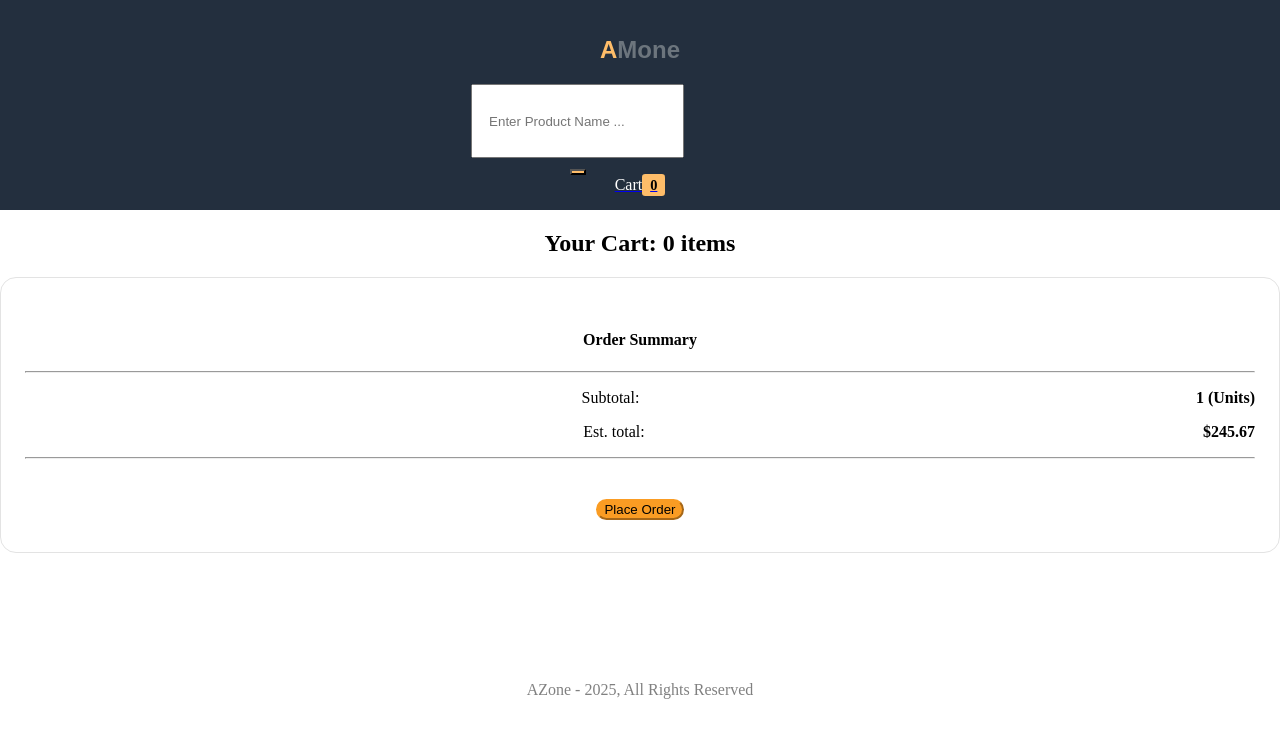
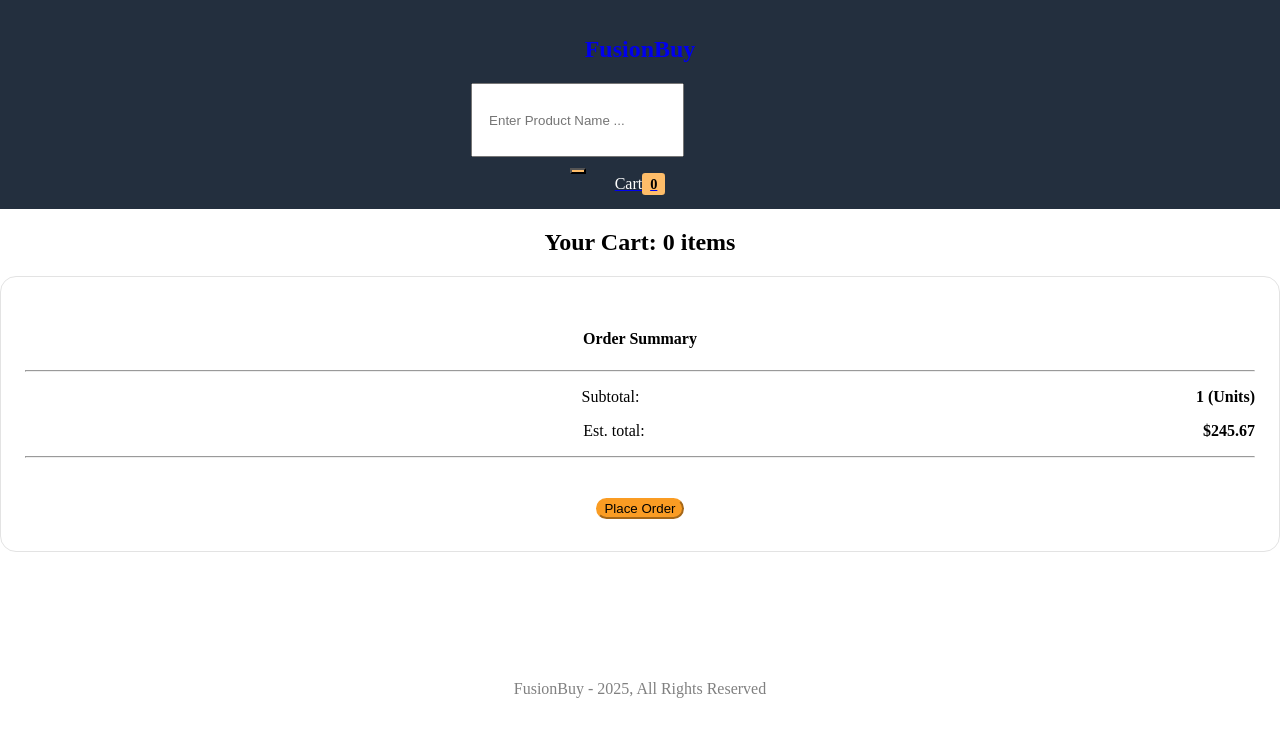
Before and after one commit to Afraar99/E-Commerce-Site, a React (Create React App) app in the folder frontend/: page /cart in a window 1280 px wide. Shown: the top 738 px of the page. Built offline with nearby package versions, Linux system fonts and the light colour scheme; the HTML template or start-up script is replaced by a standard one.

Commit message:
Fix branding in Footer and update Header to use Link component for navigation

```diff
--- a/frontend/src/components/Footer.js
+++ b/frontend/src/components/Footer.js
@@ -2,7 +2,7 @@ export default function Footer() {
   return (
     <footer className="py-1 bg-dark">
       <p className="text-center text-white mt-1">
-        AZone - 2025, All Rights Reserved
+        FusionBuy - 2025, All Rights Reserved
       </p>
     </footer>
   );
--- a/frontend/src/components/Header.js
+++ b/frontend/src/components/Header.js
@@ -6,17 +6,14 @@ export default function Header({ cartItems }) {
     <nav className="navbar row">
       <div className="col-12 col-md-3">
         <div className="navbar-brand">
-          <a href="/" style={{ textDecoration: "none" }}>
-            <h1
-              style={{
-                fontFamily: "Arial, sans-serif",
-                color: "#FEBD69",
-                fontWeight: "bold",
-              }}
-            >
-              A<span style={{ color: "#6c757d" }}>Mone</span>
-            </h1>
-          </a>
+          <Link to="/" style={{ textDecoration: "none" }}>
+            <div className="logo-container">
+              <h1 className="logo-text">
+                <span className="logo-part-1">Fusion</span>
+                <span className="logo-part-2">Buy</span>
+              </h1>
+            </div>
+          </Link>
         </div>
       </div>
 
```
